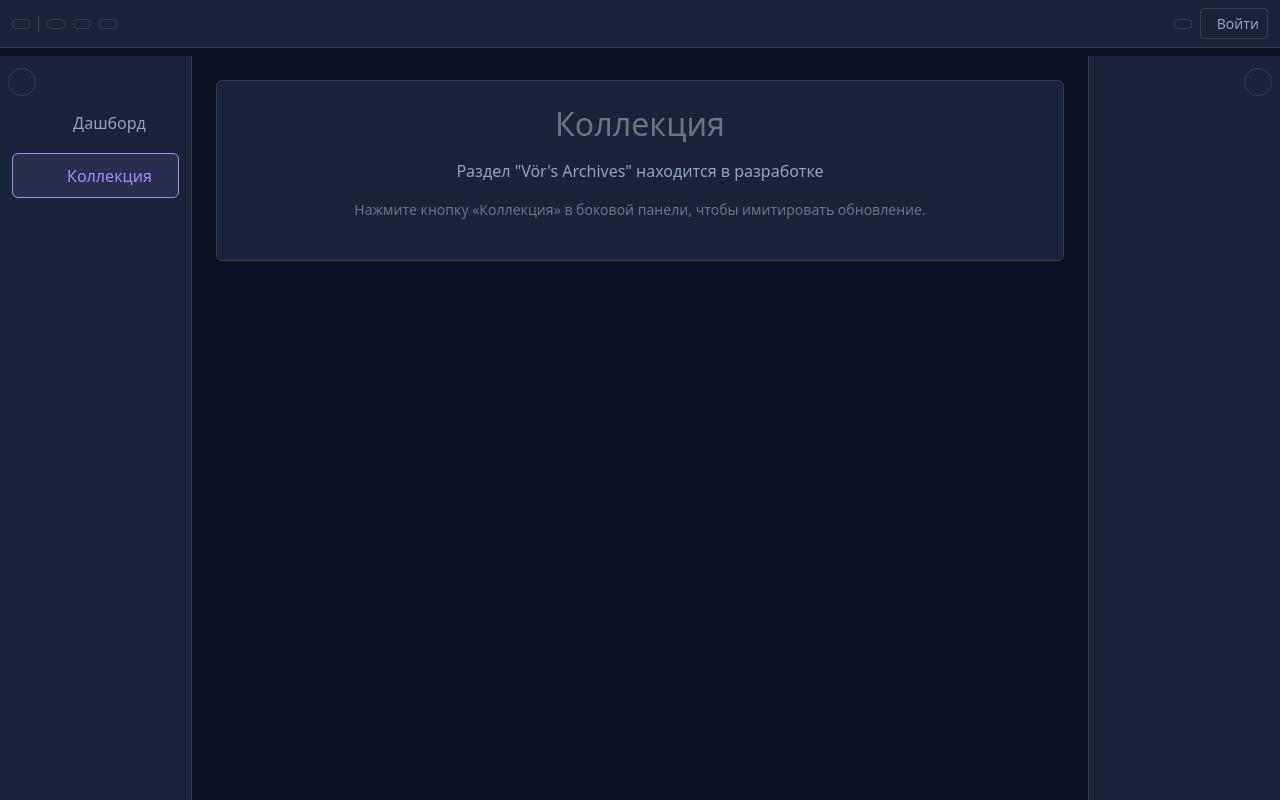
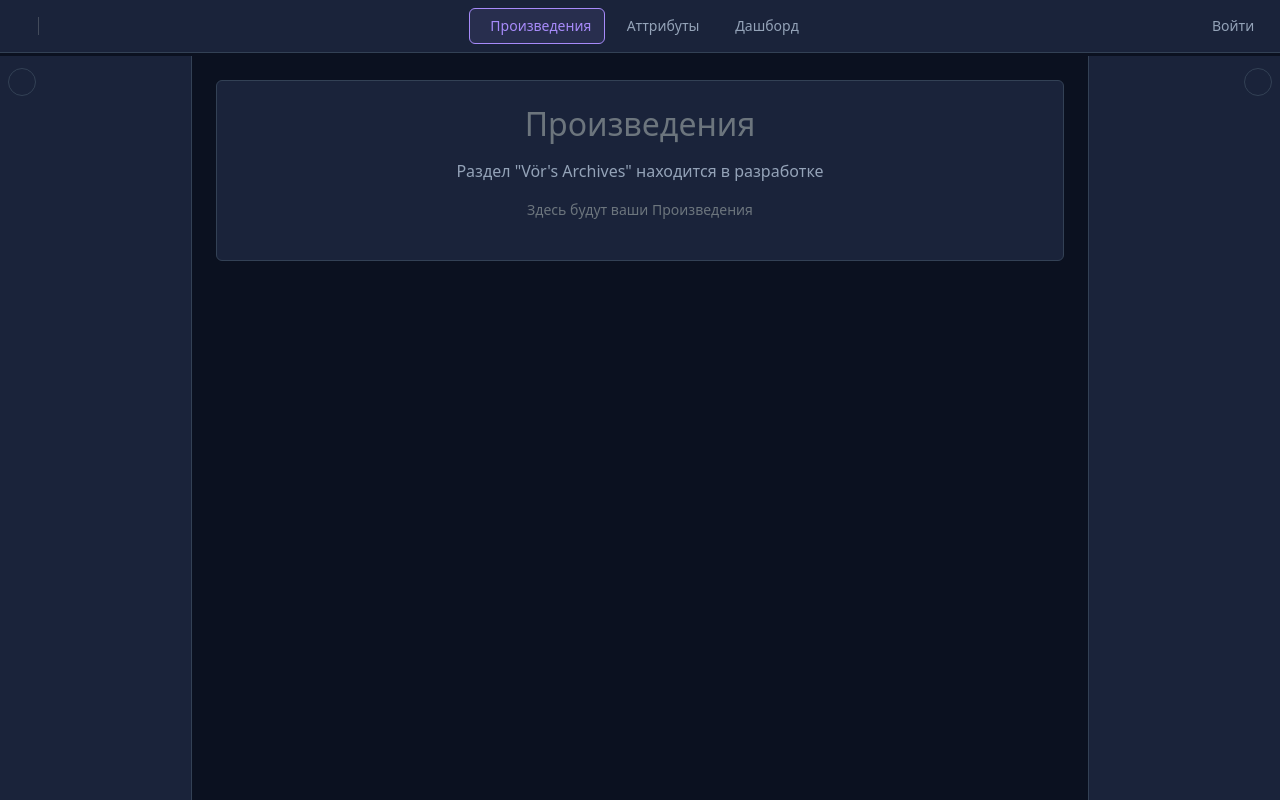
Before and after one commit to Renhas/Midgard-Nexus, a Django app: page /library/ in a window 1280 px wide. Run offline with Django 5.2, Linux system fonts and the light colour scheme; some libraries are stand-ins or nearby versions.

Commit message:
Add attributes page and refactor navigation
- Add Attributes (wip) section in Vor Archives for genres, tags, persons & game platforms;
- Add a `header_center` block to `base_app.html` for module-specific navigation.
- Move the sidebar navigation in `base_vor.html` to header center.
- Updating global styles in `main.css` to standardizing icon sizes and button styles
- Rename collection page to artworks

```diff
--- a/src/apps/vor_archives/templates/vor_archives/collection.html
+++ b/src/apps/vor_archives/templates/vor_archives/artworks.html
@@ -1,13 +1,6 @@
 {% extends "vor_archives/base_vor.html" %}
 
-{% block collection_nav %}
-<a href="#"
-   class="vor-nav-btn active"
-   @click.prevent="$dispatch('collection-update')">
-    <i class="bi bi-collection"></i>
-    <span class="vor-nav-label">Коллекция</span>
-</a>
-{% endblock %}
+{% block title %}{{ block.super }} - Произведения{% endblock %}
 
 {% block page_notifications %}
 <div x-data="{ visible: false }"
@@ -24,10 +17,10 @@
 <div class="card content-card">
     <div class="card-body p-4 text-center">
         <i class="{{ module_icon }} display-2 mb-3" style="color: {{ module_color }};"></i>
-        <h2 class="text-secondary mb-3">Коллекция</h2>
+        <h2 class="text-secondary mb-3">Произведения</h2>
         <p class="text-muted">Раздел "{{ module_name }}" находится в разработке</p>
         <p class="text-secondary small">
-            Нажмите кнопку «Коллекция» в боковой панели, чтобы имитировать обновление.
+            Здесь будут ваши Произведения
         </p>
     </div>
 </div>
--- a/src/apps/vor_archives/templates/vor_archives/base_vor.html
+++ b/src/apps/vor_archives/templates/vor_archives/base_vor.html
@@ -1,11 +1,34 @@
 {% extends "base_app.html" %}
 {% load static %}
 
-{% block title %}{{ module_name }} — Midgard Nexus{% endblock %}
+{% block title %}{{ module_name }}{% endblock %}
 
 {% block extra_head %}
     {{ block.super }}
     <link rel="stylesheet" href="{% static 'css/vor_archives.css' %}">
+{% endblock %}
+
+{% block header_center %}
+<div class="btn-group btn-group-sm" role="group">
+    <a href="{% url 'vor_archives:index' %}"
+       class="nav-btn{% if active_section == 'artworks' %} active{% endif %}"
+       title="Произведения">
+        <i class="bi bi-collection header-icon"></i>
+        <span class="vor-nav-label">Произведения</span>
+    </a>
+    <a href="{% url 'vor_archives:attributes' %}"
+       class="nav-btn{% if active_section == 'attributes' %} active{% endif %}"
+       title="Аттрибуты">
+        <i class="bi bi-tags header-icon"></i>
+        <span class="vor-nav-label">Аттрибуты</span>
+    </a>
+    <a href="{% url 'vor_archives:dashboard' %}"
+       class="nav-btn{% if active_section == 'dashboard' %} active{% endif %}"
+       title="Дашборд">
+        <i class="bi bi-bar-chart-line header-icon"></i>
+        <span class="vor-nav-label">Дашборд</span>
+    </a>
+</div>
 {% endblock %}
 
 {% block content %}
@@ -17,20 +40,7 @@
                     @click="leftOpen = !leftOpen" title="Скрыть панель">
                 <i class="bi bi-chevron-left"></i>
             </button>
-            <nav class="vor-nav">
-                <a href="{% url 'vor_archives:dashboard' %}"
-                   class="vor-nav-btn{% if active_section == 'dashboard' %} active{% endif %}">
-                    <i class="bi bi-bar-chart-line"></i>
-                    <span class="vor-nav-label">Дашборд</span>
-                </a>
-                {% block collection_nav %}
-                <a href="{% url 'vor_archives:index' %}"
-                   class="vor-nav-btn{% if active_section == 'collection' %} active{% endif %}">
-                    <i class="bi bi-collection"></i>
-                    <span class="vor-nav-label">Коллекция</span>
-                </a>
-                {% endblock %}
-            </nav>
+            {% block left_content %}{% endblock %}
         </div>
     </aside>
     <button type="button"
--- a/src/apps/vor_archives/templates/vor_archives/dashboard.html
+++ b/src/apps/vor_archives/templates/vor_archives/dashboard.html
@@ -1,4 +1,6 @@
 {% extends "vor_archives/base_vor.html" %}
+
+{% block title %}{{ block.super }} - Дашборд{% endblock %}
 
 {% block vor_content %}
 <div class="card content-card">
--- a/src/apps/vor_archives/urls.py
+++ b/src/apps/vor_archives/urls.py
@@ -7,4 +7,5 @@ app_name = 'vor_archives'
 urlpatterns = [
     path('', views.index, name='index'),
     path('dashboard/', views.dashboard, name='dashboard'),
+    path('attributes/', views.attributes, name='attributes'),
 ]
--- a/src/apps/vor_archives/views.py
+++ b/src/apps/vor_archives/views.py
@@ -10,11 +10,11 @@ def _module_context():
 def index(request):
     """Главная страница модуля «Библиотека» — страница коллекции."""
     module = _module_context()
-    return render(request, 'vor_archives/collection.html', {
+    return render(request, 'vor_archives/artworks.html', {
         'module_name': module['name'],
         'module_icon': module['icon'],
         'module_color': module['color'],
-        'active_section': 'collection',
+        'active_section': 'artworks',
     })
 
 
@@ -27,3 +27,14 @@ def dashboard(request):
         'module_color': module['color'],
         'active_section': 'dashboard',
     })
+
+
+def attributes(request):
+    """Страница атрибутов модуля «Библиотека»."""
+    module = _module_context()
+    return render(request, 'vor_archives/attributes.html', {
+        'module_name': module['name'],
+        'module_icon': module['icon'],
+        'module_color': module['color'],
+        'active_section': 'attributes',
+    })
--- a/src/static/css/main.css
+++ b/src/static/css/main.css
@@ -18,6 +18,8 @@
     --accent-vor: #A78BFA;
     --accent-fafnir: #60A5FA;
     --accent-kvasir: #FB923C;
+
+    --header-icon-size: 1.5rem;
 }
 
 /* === Global Body === */
@@ -132,6 +134,58 @@ body {
 }
 
 /* ============================================
+   Nav buttons
+   ============================================ */
+
+.nav-btn {
+    display: inline-flex;
+    align-items: center;
+    justify-content: center;
+    gap: 0.5rem;
+    padding: 0.4rem 0.8rem;        /* как btn-sm */
+    border-radius: 0.375rem;
+    border: 1px solid transparent;
+    background-color: transparent;
+    color: var(--text-secondary);
+    text-decoration: none;
+    transition: all 0.2s ease;
+    font-size: 0.875rem;            /* как btn-sm */
+    line-height: 1.5;
+    white-space: nowrap;
+    cursor: pointer;
+}
+
+.nav-btn:hover {
+    color: var(--text-primary);
+    background-color: rgba(167, 145, 255, 0.1);
+    border-color: var(--border);
+}
+
+.nav-btn:active {
+    transform: scale(0.96);
+}
+
+.nav-btn.active {
+    color: var(--accent-vor);
+    border-color: var(--accent-vor);
+    background-color: rgba(167, 145, 255, 0.1);
+}
+
+.nav-btn .header-icon {
+    font-size: var(--header-icon-size);
+    line-height: 1;
+}
+
+.nav-btn .header-icon + span {
+    font-weight: 500;
+}
+
+.nav-btn.icon-only {
+    padding: 0.4rem 0.5rem;
+    aspect-ratio: 1 / 1;
+}
+
+/* ============================================
    Card overrides
    ============================================ */
 .card {
--- a/src/templates/base_app.html
+++ b/src/templates/base_app.html
@@ -11,25 +11,30 @@
     <div class="container-fluid">
         <!-- Left: Home + Module Icons -->
         <div class="d-flex align-items-center gap-2">
-            <a class="btn btn-outline-light btn-sm" href="{% url 'home' %}" title="Главная">
-                <i class="bi bi-house-fill fs-5"></i>
+            <a class="nav-btn icon-only" href="{% url 'home' %}" title="Главная">
+                <i class="bi bi-house-fill header-icon"></i>
             </a>
             <div class="vr bg-secondary opacity-50"></div>
-            <a class="btn btn-outline-light btn-sm" href="{% url 'vor_archives:index' %}" title="{{ modules.0.name }}">
-                <i class="{{ modules.0.icon }} fs-5"></i>
+            <a class="nav-btn icon-only" href="{% url 'vor_archives:index' %}" title="{{ modules.0.name }}">
+                <i class="{{ modules.0.icon }} header-icon"></i>
             </a>
-            <a class="btn btn-outline-light btn-sm" href="{% url 'fafnir_cave:index' %}" title="{{ modules.1.name }}">
-                <i class="{{ modules.1.icon }} fs-5"></i>
+            <a class="nav-btn icon-only" href="{% url 'fafnir_cave:index' %}" title="{{ modules.1.name }}">
+                <i class="{{ modules.1.icon }} header-icon"></i>
             </a>
-            <a class="btn btn-outline-light btn-sm" href="{% url 'kvasir_records:index' %}" title="{{ modules.2.name }}">
-                <i class="{{ modules.2.icon }} fs-5"></i>
+            <a class="nav-btn icon-only" href="{% url 'kvasir_records:index' %}" title="{{ modules.2.name }}">
+                <i class="{{ modules.2.icon }} header-icon"></i>
             </a>
+        </div>
+
+        <!-- Center: overridable by child templates -->
+        <div class="d-flex align-items-center gap-2">
+            {% block header_center %}{% endblock %}
         </div>
 
         <!-- Right: Search + Avatar -->
         <div class="d-flex align-items-center gap-2">
-            <button class="btn btn-outline-light btn-sm" type="button" title="Поиск">
-                <i class="bi bi-search fs-5"></i>
+            <button class="nav-btn icon-only" type="button" title="Поиск">
+                <i class="bi bi-search header-icon"></i>
             </button>
 
         {% include 'partials/user_avatar_dropdown.html' with btn_class='btn-outline-light' %}
--- a/src/templates/partials/user_avatar_dropdown.html
+++ b/src/templates/partials/user_avatar_dropdown.html
@@ -1,11 +1,11 @@
 {% if user.is_authenticated %}
 <div class="dropdown {{ dropdown_class|default:'' }}" x-data="{ open: false }">
-    <button class="btn {{ btn_class|default:'btn-light' }} btn-sm dropdown-toggle d-flex align-items-center gap-2"
+    <button class="nav-btn dropdown-toggle d-flex align-items-center gap-2"
             type="button"
             @click="open =!open"
             @click.outside="open = false"
             :aria-expanded="open">
-        <i class="bi bi-person-circle fs-5"></i>
+        <i class="bi bi-person-circle header-icon"></i>
         <span class="d-none d-sm-inline">{{ user.get_full_name|default:user.username }}</span>
     </button>
     <ul class="dropdown-menu dropdown-menu-end" style="left: auto !important; right: 0;" :class="{ 'show': open }">
@@ -24,8 +24,8 @@
     </ul>
 </div>
 {% else %}
-<a href="{% url 'users:login' %}" class="btn {{ btn_class|default:'btn-light' }} btn-sm d-flex align-items-center gap-2">
-    <i class="bi bi-person-circle fs-5"></i>
+<a href="{% url 'users:login' %}" class="nav-btn d-flex align-items-center gap-2">
+    <i class="bi bi-person-circle header-icon"></i>
     <span class="d-none d-sm-inline">Войти</span>
 </a>
 {% endif %}
```
Also changed, not shown: src/apps/vor_archives/templates/vor_archives/attributes.html (added, +16 -0 lines).
